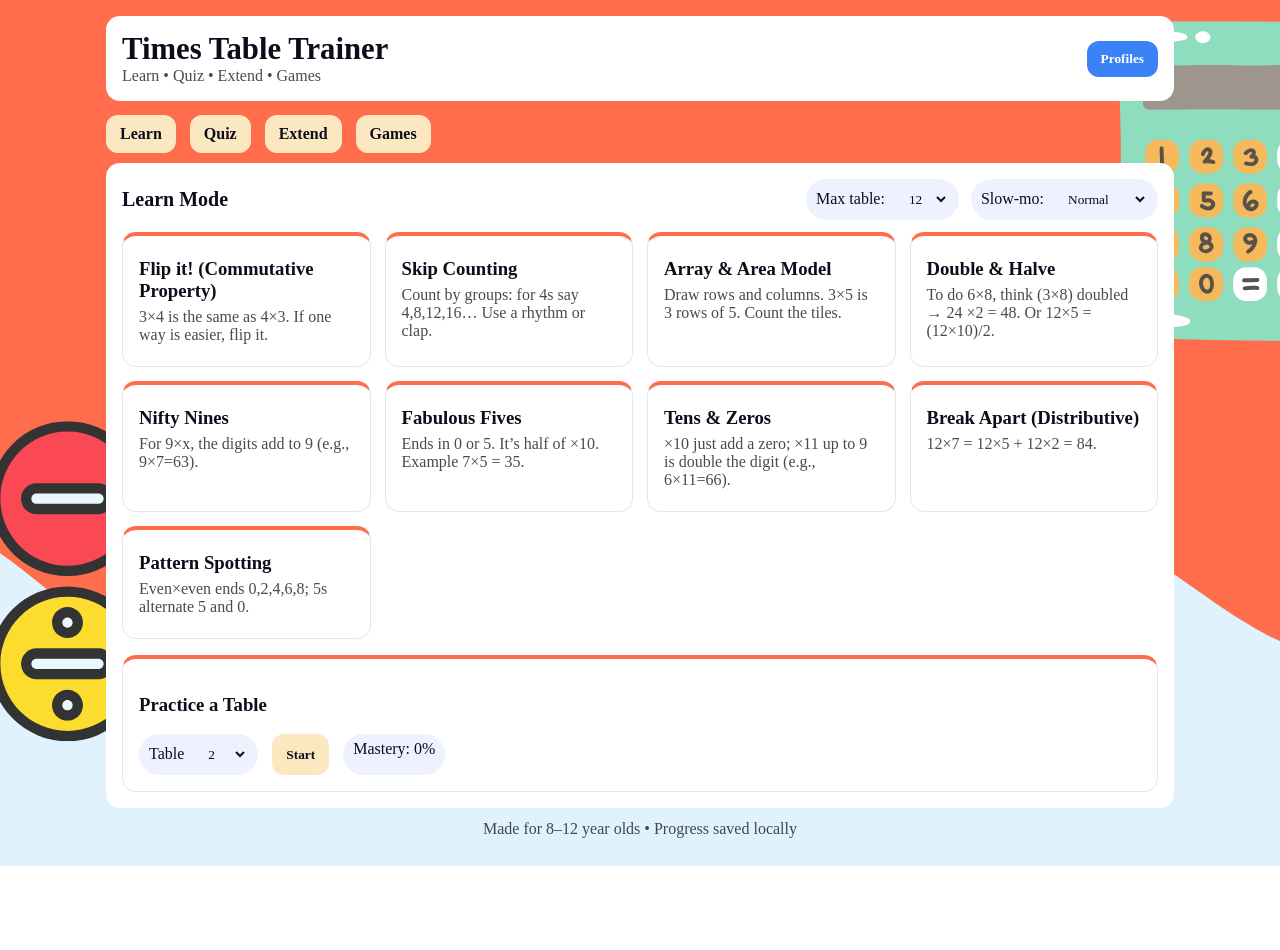
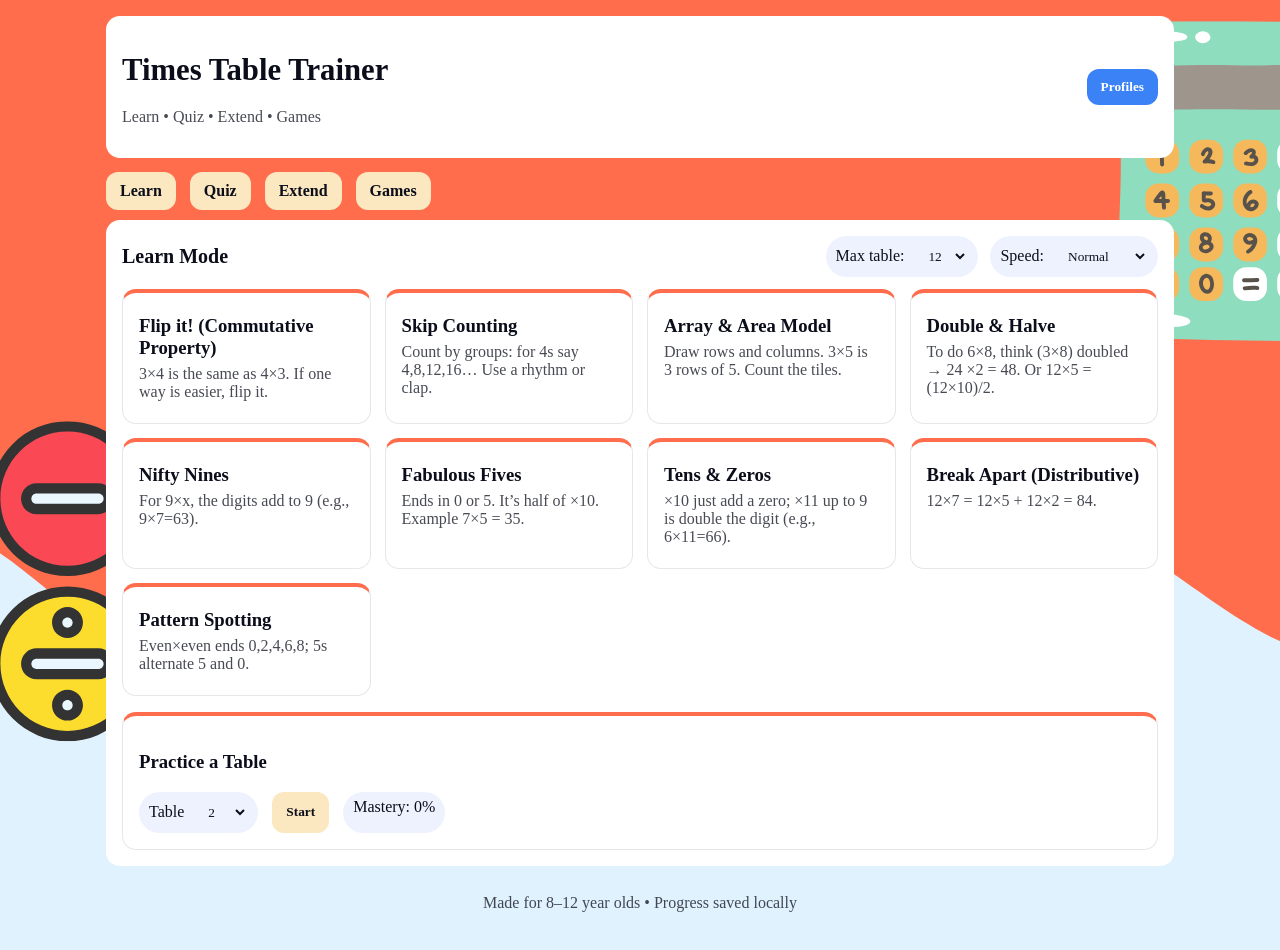
Before and after one commit to trentmurray/timestable-pro, a Vue app: page /extend#/learn in a window 1280 px wide. Shown: the top 950 px of the page. Before the commit the page ends 866 px from the top, so only its background shows below. Built offline with nearby package versions, Linux system fonts and the light colour scheme; a web font is replaced by a local one.

Commit message:
seo optimisation

```diff
--- a/index.html
+++ b/index.html
@@ -3,7 +3,85 @@
   <head>
     <meta charset="UTF-8" />
     <meta name="viewport" content="width=device-width, initial-scale=1.0" />
-    <title>Times Table Trainer</title>
+    <link rel="canonical" href="https://timestable-pro.onrender.com/" />
+
+    <!-- Primary Meta Tags -->
+    <title>Times Table Trainer - Fun Math Games for Kids 8-12</title>
+    <meta name="title" content="Times Table Trainer - Fun Math Games for Kids 8-12" />
+    <meta name="description" content="Interactive times table learning app with fun games like Snake Math and Space Invaders. Perfect for kids 8-12 to master multiplication tables through practice, quizzes, and engaging gameplay." />
+    <meta name="keywords" content="times tables, multiplication, math games, kids learning, educational games, math practice, multiplication tables, snake math game, space invaders math, interactive learning" />
+    <meta name="author" content="Times Table Trainer" />
+    <meta name="robots" content="index, follow" />
+    <meta name="language" content="English" />
+
+    <!-- Open Graph / Facebook -->
+    <meta property="og:type" content="website" />
+    <meta property="og:url" content="https://timestable-pro.onrender.com/" />
+    <meta property="og:title" content="Times Table Trainer - Fun Math Games for Kids 8-12" />
+    <meta property="og:description" content="Interactive times table learning app with fun games like Snake Math and Space Invaders. Perfect for kids 8-12 to master multiplication tables." />
+    <meta property="og:site_name" content="Times Table Trainer" />
+    <meta property="og:locale" content="en_US" />
+
+    <!-- Twitter -->
+    <meta property="twitter:card" content="summary_large_image" />
+    <meta property="twitter:url" content="https://timestable-pro.onrender.com/" />
+    <meta property="twitter:title" content="Times Table Trainer - Fun Math Games for Kids 8-12" />
+    <meta property="twitter:description" content="Interactive times table learning app with fun games like Snake Math and Space Invaders. Perfect for kids 8-12 to master multiplication tables." />
+
+    <!-- Additional SEO Meta Tags -->
+    <meta name="theme-color" content="#ff6d4d" />
+    <meta name="msapplication-TileColor" content="#ff6d4d" />
+    <meta name="apple-mobile-web-app-capable" content="yes" />
+    <meta name="apple-mobile-web-app-status-bar-style" content="default" />
+    <meta name="apple-mobile-web-app-title" content="Times Table Trainer" />
+    <meta name="application-name" content="Times Table Trainer" />
+    <meta name="mobile-web-app-capable" content="yes" />
+
+    <!-- Favicon -->
+    <link rel="icon" type="image/svg+xml" href="/favicon.svg" />
+    <link rel="manifest" href="/site.webmanifest" />
+
+    <!-- Preconnect to external domains -->
+    <link rel="preconnect" href="https://fonts.googleapis.com" />
+    <link rel="preconnect" href="https://fonts.gstatic.com" crossorigin />
+
+    <!-- Sitemap -->
+    <link rel="sitemap" type="application/xml" title="Sitemap" href="/sitemap.xml" />
+
+    <!-- Structured Data -->
+    <script type="application/ld+json">
+    {
+      "@context": "https://schema.org",
+      "@type": "WebApplication",
+      "name": "Times Table Trainer",
+      "description": "Interactive times table learning app with fun games for kids 8-12",
+      "url": "https://timestable-pro.onrender.com/",
+      "applicationCategory": "EducationalApplication",
+      "operatingSystem": "Web Browser",
+      "offers": {
+        "@type": "Offer",
+        "price": "0",
+        "priceCurrency": "USD"
+      },
+      "audience": {
+        "@type": "Audience",
+        "audienceType": "Children 8-12 years old"
+      },
+      "featureList": [
+        "Interactive multiplication table practice",
+        "Timed quiz mode",
+        "Division and algebra extension exercises",
+        "Snake Math game",
+        "Space Invaders Math game",
+        "Progress tracking",
+        "Multiple user profiles"
+      ],
+      "author": {
+        "@type": "Organization",
+        "name": "Times Table Trainer"
+      }
+    }
+    </script>
     <style>
       @import url('https://fonts.googleapis.com/css2?family=Delius&display=swap');
       :root{ --bg:#fffaf0; --panel:#ffffff; --accent:#ff6d4d; --accent2:#3b82f6; --good:#16a34a; --bad:#ef4444; --text:#0b0e1a; }
--- a/src/App.vue
+++ b/src/App.vue
@@ -1,28 +1,32 @@
 <template>
   <div class="shell">
-    <header class="card flex gap-12 pop header-bar" style="align-items:center; justify-content:space-between;">
+    <header class="card flex gap-12 pop header-bar" style="align-items:center; justify-content:space-between;" role="banner">
       <div>
-        <div class="title">Times Table Trainer</div>
-        <div class="subtitle muted">Learn • Quiz • Extend • Games</div>
+        <h1 class="title">Times Table Trainer</h1>
+        <p class="subtitle muted">Learn • Quiz • Extend • Games</p>
       </div>
       <div class="flex gap-12 header-actions" style="align-items:center;">
-        <div v-if="active" class="pill" style="overflow-wrap:anywhere; white-space:normal;">👤 {{ active.name }} <span class="badge">(Highscores: Q {{active.progress.quizHighScore}} • G {{active.progress.snakeHighScore}})</span></div>
-        <button class="btn secondary" @click="goProfiles">Profiles</button>
+        <div v-if="active" class="pill" style="overflow-wrap:anywhere; white-space:normal;" role="status" aria-live="polite">
+          👤 {{ active.name }} <span class="badge">(Highscores: Q {{active.progress.quizHighScore}} • G {{active.progress.snakeHighScore}})</span>
+        </div>
+        <button class="btn secondary" @click="goProfiles" aria-label="Manage user profiles">Profiles</button>
       </div>
     </header>
 
-    <nav class="row" style="margin:14px 0 10px;">
-      <RouterLink class="btn" to="/learn">Learn</RouterLink>
-      <RouterLink class="btn" to="/quiz">Quiz</RouterLink>
-      <RouterLink class="btn" to="/extend">Extend</RouterLink>
-      <RouterLink class="btn" to="/games">Games</RouterLink>
+    <nav class="row" style="margin:14px 0 10px;" role="navigation" aria-label="Main navigation">
+      <RouterLink class="btn" to="/learn" aria-label="Learn multiplication tables">Learn</RouterLink>
+      <RouterLink class="btn" to="/quiz" aria-label="Take a timed quiz">Quiz</RouterLink>
+      <RouterLink class="btn" to="/extend" aria-label="Practice division and algebra">Extend</RouterLink>
+      <RouterLink class="btn" to="/games" aria-label="Play math games">Games</RouterLink>
     </nav>
 
-    <main class="card pop" style="min-height: 60vh; overflow:hidden;">
+    <main class="card pop" style="min-height: 60vh; overflow:hidden;" role="main">
       <RouterView />
     </main>
 
-    <footer class="muted" style="text-align:center; padding:12px;">Made for 8–12 year olds • Progress saved locally</footer>
+    <footer class="muted" style="text-align:center; padding:12px;" role="contentinfo">
+      <p>Made for 8–12 year olds • Progress saved locally</p>
+    </footer>
   </div>
 </template>
 
--- a/src/views/LearnView.vue
+++ b/src/views/LearnView.vue
@@ -1,22 +1,22 @@
 <template>
   <div>
-    <div class="row" style="align-items:center; justify-content:space-between; margin-bottom:12px;">
-      <div style="font-weight:800; font-size:20px;">Learn Mode</div>
+    <header class="row" style="align-items:center; justify-content:space-between; margin-bottom:12px;">
+      <h2 style="font-weight:800; font-size:20px; margin:0;">Learn Mode</h2>
       <div class="flex gap-12">
         <label class="pill">Max table:
-          <select v-model.number="maxTable" class="pill" style="margin-left:6px; background:transparent; color:var(--text); border:none;">
+          <select v-model.number="maxTable" class="pill" style="margin-left:6px; background:transparent; color:var(--text); border:none;" aria-label="Select maximum table number">
             <option v-for="n in 12" :key="n" :value="n">{{ n }}</option>
           </select>
         </label>
-        <label class="pill">Slow-mo:
-          <select v-model.number="slowMs" class="pill" style="margin-left:6px; background:transparent; color:var(--text); border:none;">
+        <label class="pill">Speed:
+          <select v-model.number="slowMs" class="pill" style="margin-left:6px; background:transparent; color:var(--text); border:none;" aria-label="Select animation speed">
             <option :value="800">Normal</option>
             <option :value="1200">2× slower</option>
             <option :value="1600">3× slower</option>
           </select>
         </label>
       </div>
-    </div>
+    </header>
 
     <div class="grid">
       <MethodCard v-for="m in methods" :key="m.id" :title="m.title" :body="m.body" :pulse="demo?.id===m.id" @try-demo="runDemo(m.id)">
@@ -27,35 +27,36 @@
       </MethodCard>
     </div>
 
-    <div class="inner-card pop" style="margin-top:16px;">
+    <section class="inner-card pop" style="margin-top:16px;">
       <h3>Practice a Table</h3>
       <div class="row">
         <label class="pill">Table
-          <select v-model.number="table" class="pill" style="margin-left:6px; background:transparent; color:var(--text); border:none;">
+          <select v-model.number="table" class="pill" style="margin-left:6px; background:transparent; color:var(--text); border:none;" aria-label="Select table to practice">
             <option v-for="n in maxTable" :key="n" :value="n">{{n}}</option>
           </select>
         </label>
-        <button class="btn" @click="startPractice">Start</button>
-        <div class="pill">Mastery: {{ mastery }}%</div>
+        <button class="btn" @click="startPractice" aria-label="Start practicing the selected table">Start</button>
+        <div class="pill" role="status" aria-live="polite">Mastery: {{ mastery }}%</div>
       </div>
 
-      <div v-if="practicing" class="pop" style="margin-top:10px;">
-        <div style="font-weight:800">What is {{ table }} × {{ curIndex }} ?</div>
+      <div v-if="practicing" class="pop" style="margin-top:10px;" role="region" aria-label="Practice question">
+        <h4 style="font-weight:800; margin:0 0 8px 0;">What is {{ table }} × {{ curIndex }} ?</h4>
         <div class="row" style="align-items:center; margin-top:8px;">
-          <div class="grid" style="grid-template-columns: repeat(auto-fit, minmax(110px, 1fr)); width:100%;">
+          <div class="grid" style="grid-template-columns: repeat(auto-fit, minmax(110px, 1fr)); width:100%;" role="group" aria-label="Answer choices">
             <button
               v-for="c in choices"
               :key="c"
               class="btn secondary"
               @click="submitChoice(c)"
+              :aria-label="`Answer ${c}`"
               style="width:100%; aspect-ratio:1/1; padding:0; display:flex; align-items:center; justify-content:center; font-size:clamp(18px, 4vw, 28px);"
             >{{ c }}</button>
           </div>
         </div>
-        <div v-if="feedback==='right'" class="pill" style="margin-top:8px; background:rgba(34,197,94,.12); border-color: rgba(34,197,94,.5); color:var(--good)">Correct!</div>
-        <div v-else-if="feedback==='wrong'" class="pill shake" style="margin-top:8px; background:rgba(239,68,68,.12); border-color: rgba(239,68,68,.5); color:var(--bad)">Oops, try again</div>
+        <div v-if="feedback==='right'" class="pill" style="margin-top:8px; background:rgba(34,197,94,.12); border-color: rgba(34,197,94,.5); color:var(--good)" role="status" aria-live="polite">Correct!</div>
+        <div v-else-if="feedback==='wrong'" class="pill shake" style="margin-top:8px; background:rgba(239,68,68,.12); border-color: rgba(239,68,68,.5); color:var(--bad)" role="status" aria-live="polite">Oops, try again</div>
       </div>
-    </div>
+    </section>
 
     <!-- Table Complete Overlay -->
     <div v-if="showComplete" class="results-overlay pop">
```
Also changed, not shown: src/views/QuizView.vue (+16 -15 lines), public/favicon.svg (added), public/robots.txt (added), public/site.webmanifest (added), 1 other file (tests, documents, lock files or other folders).
